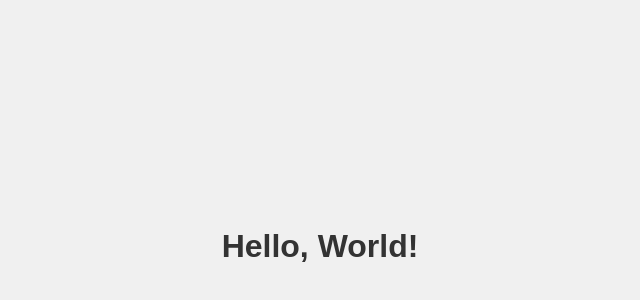
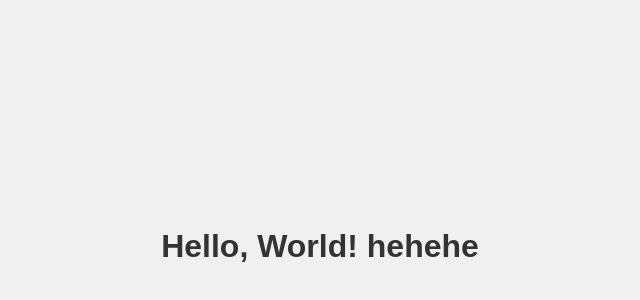
Before and after one commit to khapc2004/Bai3, a plain HTML site: page index.html in a window 1280 px wide. Shown: the part 154-454 px from the top of the page, without its empty margins (320-960 px from the left). Drawn offline with Linux system fonts and the light colour scheme.

Commit message:
2nd commit

```diff
--- a/index.html
+++ b/index.html
@@ -20,6 +20,6 @@
     </style>
   </head>
   <body>
-    <h1>Hello, World!</h1>
+    <h1>Hello, World! hehehe</h1>
   </body>
 </html>
```
